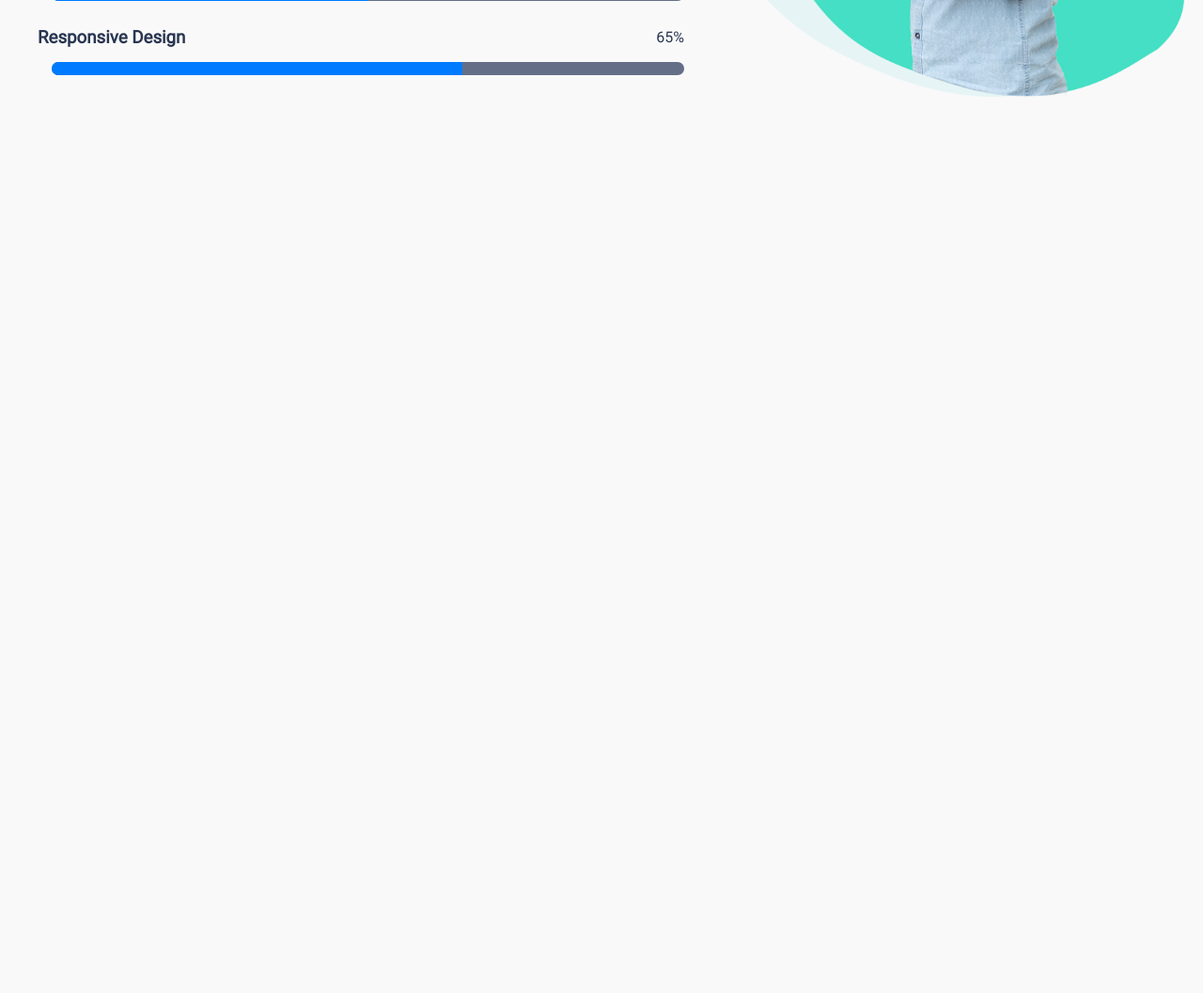
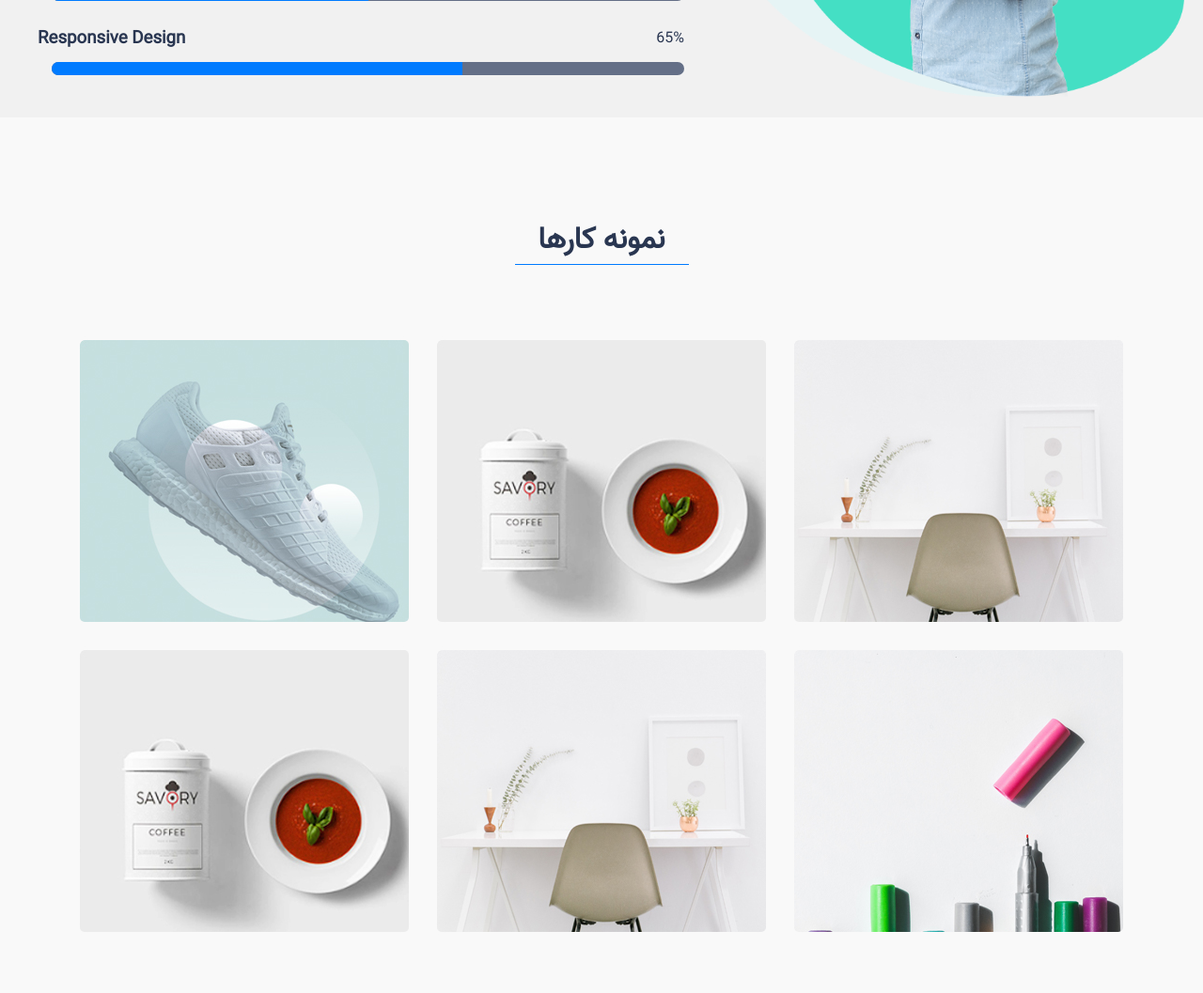
Before and after one commit to ne-ghaznavi/nematghaznavi, a PHP site: page / in a window 1280 px wide. Shown: the part 1006-2063 px from the top of the page at 94% size. Before the commit the page ends 1109 px from the top, so only its background shows below. Run offline with PHP 8.4, Linux system fonts and the light colour scheme.

Commit message:
portfolio section were create

```diff
--- a/index.html
+++ b/index.html
@@ -37,10 +37,10 @@
         <!-- hero section -->
         <div class="hero" id="hero">
             <ul class="header_social d-none d-lg-block">
-                <li><a href="#"><i class="fab fa-github"></i></a></li>
-                <li><a href="#"><i class="fab fa-instagram"></i></a></li>
-                <li><a href="#"><i class="fab fa-linkedin"></i></a></li>
-                <li><a href="#"><i class="fab fa-whatsapp"></i></a></li>
+                <li><a href="https://github.com/ne-ghaznavi" target="_blank"><i class="fab fa-github"></i></a></li>
+                <li><a href="https://www.instagram.com/ne.ghaznavi/" target="_blank"><i class="fab fa-instagram"></i></a></li>
+                <li><a href="https://www.linkedin.com/in/nemat-ghaznavi-551331203" target="_blank"><i class="fab fa-linkedin"></i></a></li>
+                <li><a href="https://wa.me/989021602024" target="_blank"><i class="fab fa-whatsapp"></i></a></li>
             </ul>
 
             <div class="bio">
@@ -129,6 +129,67 @@
             </div>
         </div>
         <!-- /skill section -->
+
+        <!-- portfolio section -->
+        <div class="portfolio">
+            <h1>نمونه کارها</h1>
+            <div class="portfolio_list">
+                <div class="portfolio_item">
+                    <div class="item1">
+                        <div class="description">
+                            <h3>پروژه شماره یک</h3>
+                            <a href="#">مشاهده دمو</a>
+                        </div>
+                    </div>
+                </div>
+
+                <div class="portfolio_item">
+                    <div class="item2">
+                        <div class="description">
+                            <h3>پروژه شماره یک</h3>
+                            <a href="#">مشاهده دمو</a>
+                        </div>
+                    </div>
+                </div>
+
+                <div class="portfolio_item">
+                    <div class="item3">
+                        <div class="description">
+                            <h3>پروژه شماره یک</h3>
+                            <a href="#">مشاهده دمو</a>
+                        </div>
+                    </div>
+                </div>
+
+                <div class="portfolio_item">
+                    <div class="item4">
+                        <div class="description">
+                            <h3>پروژه شماره یک</h3>
+                            <a href="#">مشاهده دمو</a>
+                        </div>
+                    </div>
+                </div>
+
+                <div class="portfolio_item">
+                    <div class="item5">
+                        <div class="description">
+                            <h3>پروژه شماره یک</h3>
+                            <a href="#">مشاهده دمو</a>
+                        </div>
+                    </div>
+                </div>
+
+                <div class="portfolio_item">
+                    <div class="item6">
+                        <div class="description">
+                            <h3>پروژه شماره یک</h3>
+                            <a href="#">مشاهده دمو</a>
+                        </div>
+                    </div>
+                </div>
+            </div>
+        </div>
+        <!-- /portfolio section -->
     </div>
 
     <!-- add scripts -->
--- a/styles/main.css
+++ b/styles/main.css
@@ -70,6 +70,7 @@ body{
     left: 0;
     transition: 0.3s;
     top: 0;
+    z-index: 100;
 }
 
 .navScrolled{
@@ -186,6 +187,7 @@ body{
 /* start skill section */
 .skill{
     display: flex;
+    background-color: #f1f1f1;
 }
 
 .skill img{
@@ -222,6 +224,108 @@ body{
 }
 /* end skill section */
 
+/* protfolio section */
+.portfolio{
+    padding-top: 90px;
+}
+
+.portfolio h1{
+    color: #293651;
+    border-bottom: 1px solid #007bff;
+    width: fit-content;
+    padding: 0 25px;
+    margin: 15px auto;
+}
+
+.portfolio_list{
+    display: flex;
+    justify-content: center;
+    align-items: center;
+    flex-wrap: wrap;
+    padding: 50px;
+}
+
+.portfolio_item {
+    width: 350px;
+    height: 300px;
+    margin: 15px;
+    display: inline-block;
+    text-align: center;
+    color: #646f87;
+    box-shadow: 0 0 5px 1px #F9F9F9;
+    border-radius: 5px;
+    position: relative;
+    overflow: hidden;
+    z-index: 0;
+}
+
+.item1{
+    background-image: url(/images/p1.jpg);
+    height: 100%;
+    align-items: center;
+}
+
+.item2{
+    background-image: url(/images/p3.jpg);
+    height: 100%;
+    align-items: center;
+}
+
+.item3{
+    background-image: url(/images/p4.jpg);
+    height: 100%;
+    align-items: center;
+}
+
+.item4{
+    background-image: url(/images/p8.jpg);
+    height: 100%;
+    align-items: center;
+}
+
+.item5{
+    background-image: url(/images/p1.jpg);
+    height: 100%;
+    align-items: center;
+}
+
+.item6{
+    background-image: url(/images/p3.jpg);
+    height: 100%;
+    align-items: center;
+}
+
+.description {
+    position: absolute;
+    top: -300px;
+    text-align: center;
+    width: 100%;
+    height: 100%;
+    padding: 30px;
+    display: flex;
+    justify-content: space-between;
+    flex-direction: column;
+    transition: 0.3s;
+    background-color: rgba(127, 127, 127, 0.5);
+    opacity: 0;
+}
+
+[class*=item]:hover .description{
+    top: 0;
+    opacity: 1;
+}
+
+.description a{
+    text-decoration: none;
+    color: black;
+    border: 1px solid whitesmoke;
+    border-radius: 5px;
+    width: fit-content;
+    padding: 5px 15px;
+    margin: 0 auto;
+}
+/* end protfolio section */
+
 /* keyframes */
 
 @keyframes loader {
```
